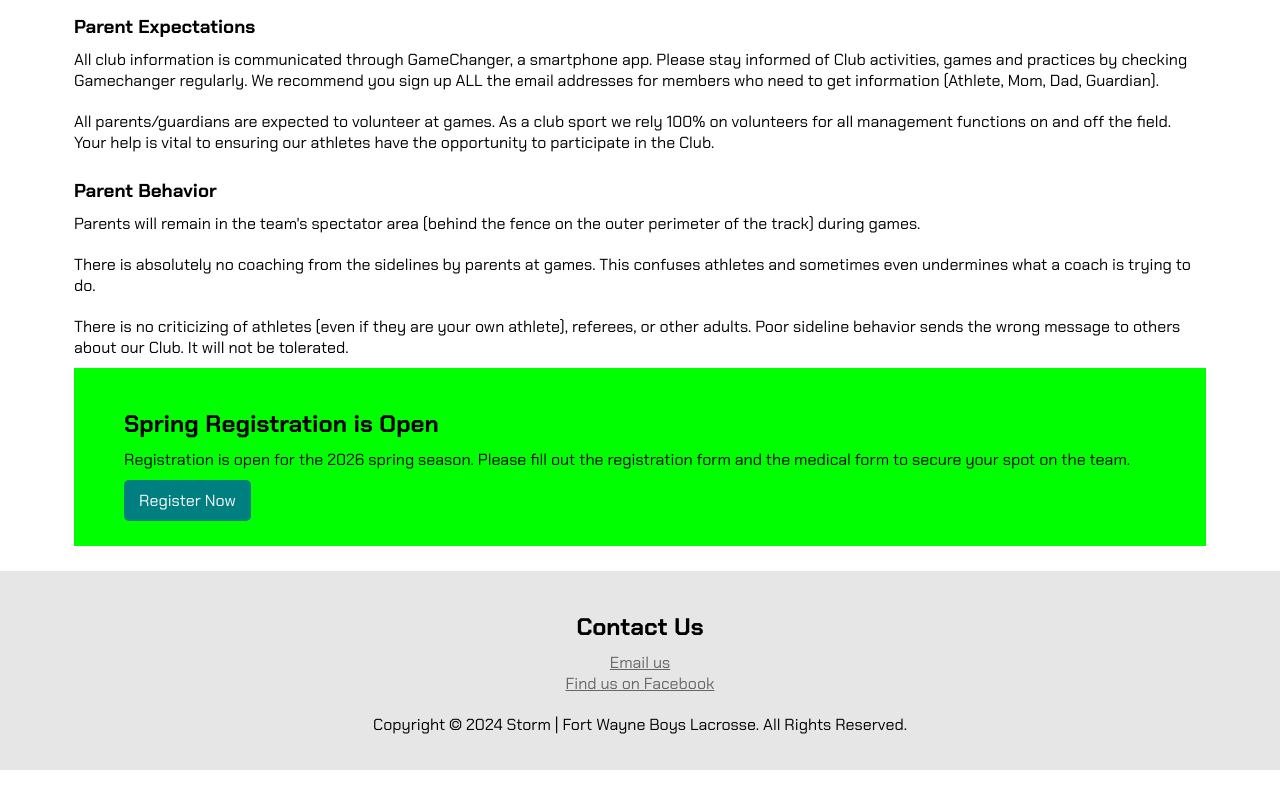
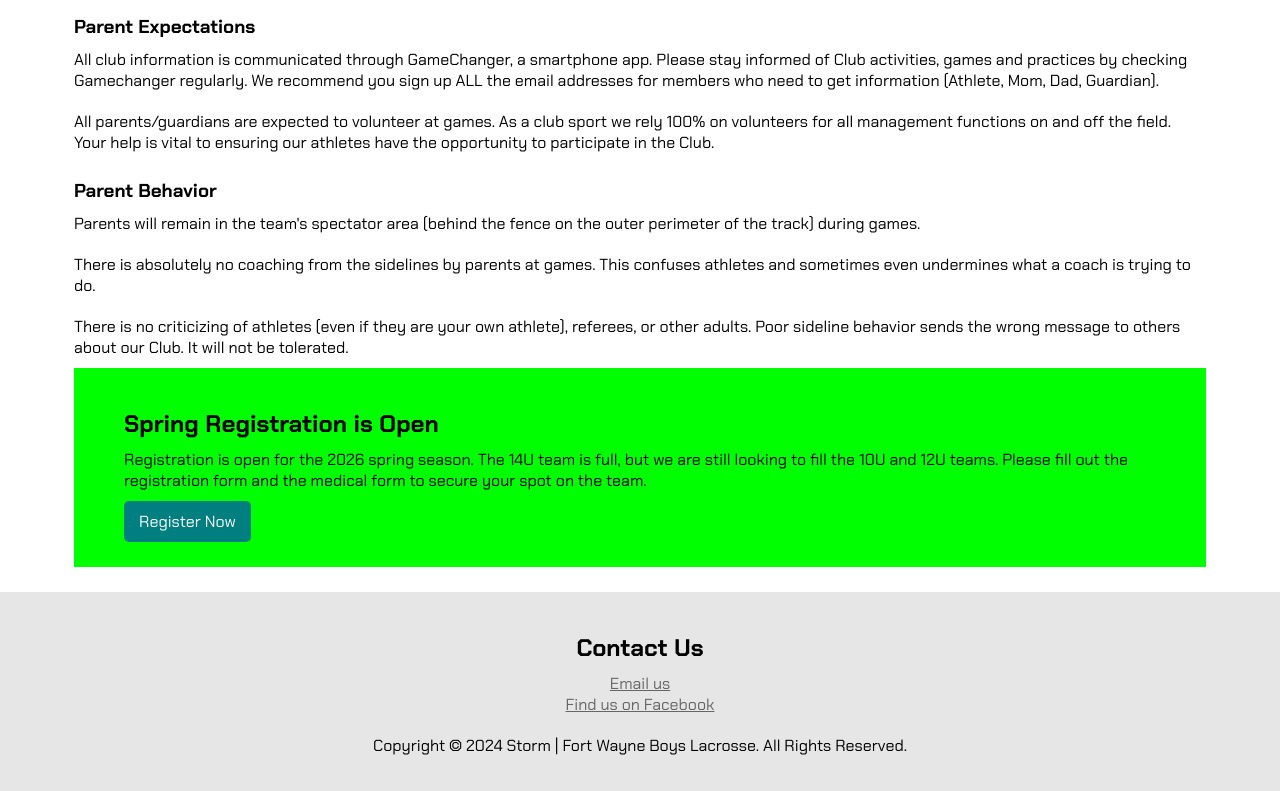
Before and after one commit to jhaagen/storm-lacrosse, a React (Create React App) app: page /registration in a window 1280 px wide. Shown: the part 1301-2092 px from the top of the page. Before the commit the page ends 2071 px from the top, so only its background shows below. Built offline with nearby package versions, Linux system fonts and the light colour scheme; a web font is replaced by a local one.

Commit message:
Updated to state 14u team is full, but we are still looking to fill the 10U and 12U teams.

```diff
--- a/src/components/cta.js
+++ b/src/components/cta.js
@@ -5,7 +5,7 @@ function CTA() {
 return (
 <div className="cta">
  <h2>Spring Registration is Open</h2>
-            <p>Registration is open for the 2026 spring season. Please fill out the registration form and the medical form to secure your spot on the team. </p>
+            <p>Registration is open for the 2026 spring season. The 14U team is full, but we are still looking to fill the 10U and 12U teams. Please fill out the registration form and the medical form to secure your spot on the team. </p>
             <p><a href="/registration">Register Now</a></p>
             </div>
 
```
